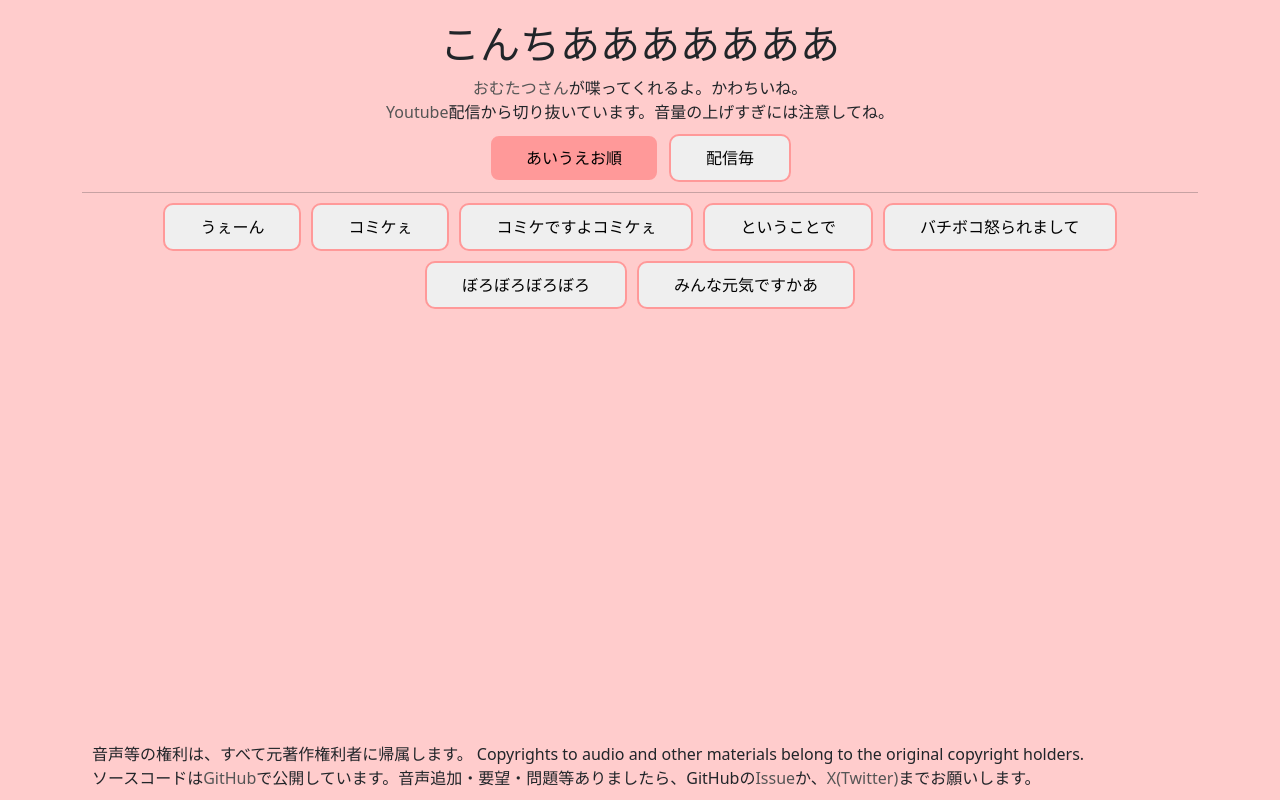
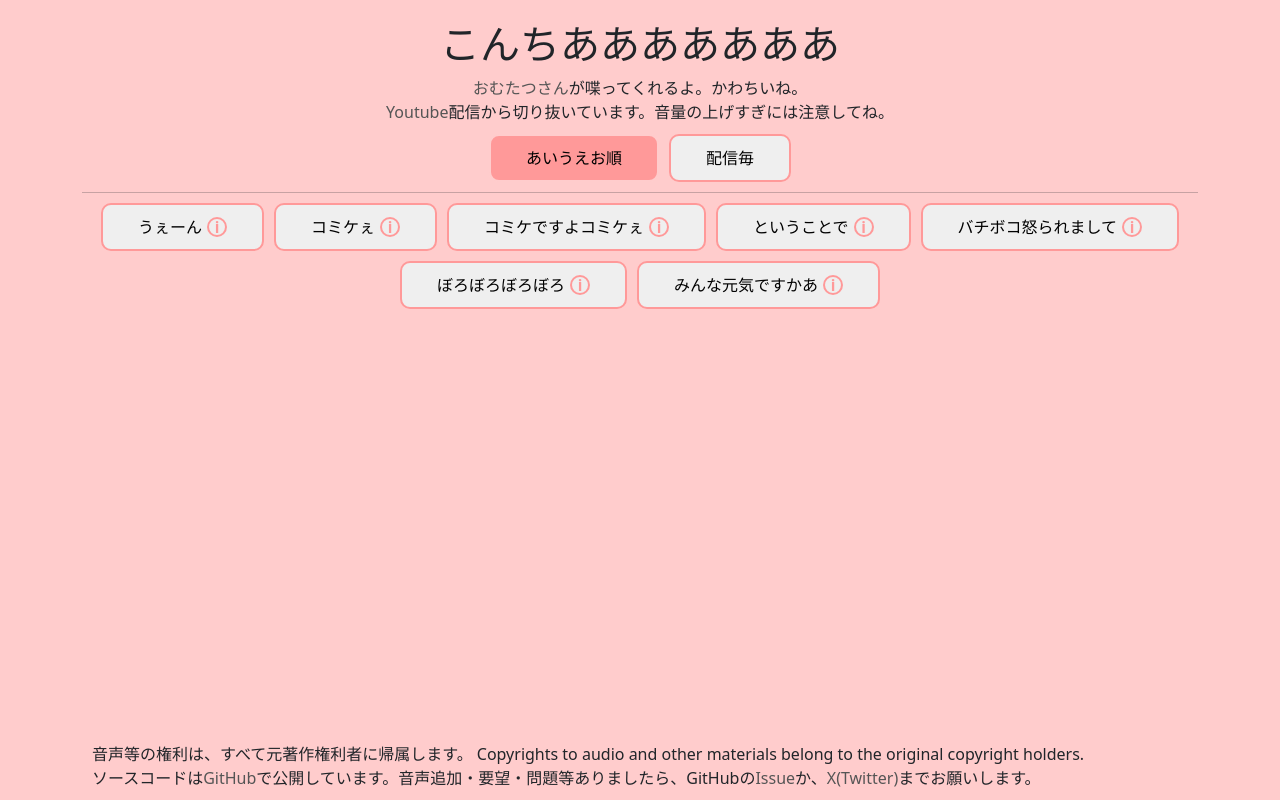
Before and after one commit to waku25/omutatsu-button, a Next.js app: page / in a window 1280 px wide. Built offline with nearby package versions, Linux system fonts and the light colour scheme.

Commit message:
配信へのリンクとツールチップ追加

```diff
--- /dev/null
+++ b/components/Platform.ts
@@ -0,0 +1,7 @@
+export const PLATFORM = {
+  youtube: 'https://youtube.com/',
+  twitch: 'https://www.twitch.tv/',
+  unknown: ' '
+} as const
+
+export type Platform = (typeof PLATFORM)[keyof typeof PLATFORM]
--- a/components/SoundButton.tsx
+++ b/components/SoundButton.tsx
@@ -1,15 +1,19 @@
 import React from 'react'
+import Tooltip from './Tooltip'
+import { StreamList } from './StreamList'
 
 interface SoundButtonProps {
   fileName: string
   streamer: string
   display: string
+  streamId: string
 }
 
 const SoundButton: React.FC<SoundButtonProps> = ({
   fileName,
   streamer,
   display,
+  streamId,
 }) => {
   const soundFilePath = `/sounds/${streamer}/${fileName}.mp3`
   const handleButtonClick = () => {
@@ -17,7 +21,19 @@ const SoundButton: React.FC<SoundButtonProps> = ({
     const audio = new Audio(soundFilePath)
     audio.play()
   }
-  return <button onClick={handleButtonClick}>{display}</button>
+  const streamInfo = StreamList.find((item) => item.stream === streamId)
+  const streamName = streamInfo ? streamInfo.title : ''
+  const streamPlatform = streamInfo ? streamInfo.platform : ' '
+  return (
+    <button onClick={handleButtonClick}>
+      {display}
+      <Tooltip
+        name={streamName}
+        streamId={streamId}
+        platform={streamPlatform}
+      ></Tooltip>
+    </button>
+  )
 }
 
 export default SoundButton
--- /dev/null
+++ b/components/StreamList.ts
@@ -0,0 +1,14 @@
+import { PLATFORM } from './Platform'
+
+export const StreamList = [
+  {
+    stream: 'v3A7O6rhylY',
+    title: '🌼コミケェ！の情報お届けします🌼 ',
+    platform: PLATFORM.youtube,
+  },
+  {
+    stream: 'P2Sjpd6T1Cw',
+    title: 'おきた！！！！お話！！！！！ ',
+    platform: PLATFORM.youtube,
+  },
+]
--- /dev/null
+++ b/components/Tooltip.tsx
@@ -0,0 +1,43 @@
+import React from 'react'
+import { useState } from 'react'
+import OpenNewTab from './OpenNewTab'
+import styles from '../styles/Tooltip.module.css'
+import { Platform, PLATFORM } from './Platform'
+
+interface TooltipProps {
+  name: string
+  streamId: string
+  platform: Platform
+}
+
+const Tooltip: React.FC<TooltipProps> = ({ name, streamId, platform }) => {
+  const [showTooltip, setShowTooltip] = useState(false)
+  let url = ''
+  switch (platform) {
+    case PLATFORM.twitch:
+      url = platform + 'videos/' + streamId
+      break
+    case PLATFORM.youtube:
+      url = platform + 'watch?v=' + streamId
+      break
+    default:
+      break
+  }
+  return (
+    <span
+      className={styles.tooltip}
+      onMouseEnter={() => setShowTooltip(true)}
+      onMouseLeave={() => setShowTooltip(false)}
+    >
+      <i className={styles.icon}></i>
+      <span
+        className={styles.tooltipText}
+        onMouseEnter={() => setShowTooltip(true)}
+      >
+        {showTooltip && <OpenNewTab url={url} display={name} />}
+      </span>
+    </span>
+  )
+}
+
+export default Tooltip
--- a/components/streamer/OmutatsuButtonList.tsx
+++ b/components/streamer/OmutatsuButtonList.tsx
@@ -2,37 +2,37 @@ const OmutatsuButtonInfoList = [
   {
     fileName: 'v3A7O6rhylY_komike',
     display: 'コミケぇ',
-    stream: 'v3A7O6rhylY',
+    streamId: 'v3A7O6rhylY',
   },
   {
     fileName: 'v3A7O6rhylY_wenwen',
     display: 'うぇーん',
-    stream: 'v3A7O6rhylY',
+    streamId: 'v3A7O6rhylY',
   },
   {
     fileName: 'v3A7O6rhylY_komikedesuyo',
     display: 'コミケですよコミケぇ',
-    stream: 'v3A7O6rhylY',
+    streamId: 'v3A7O6rhylY',
   },
   {
     fileName: 'v3A7O6rhylY_toiukotode',
     display: 'ということで',
-    stream: 'v3A7O6rhylY',
+    streamId: 'v3A7O6rhylY',
   },
   {
     fileName: 'v3A7O6rhylY_batiboko',
     display: 'バチボコ怒られまして',
-    stream: 'v3A7O6rhylY',
+    streamId: 'v3A7O6rhylY',
   },
   {
     fileName: 'v3A7O6rhylY_boroboro',
     display: 'ぼろぼろぼろぼろ',
-    stream: 'v3A7O6rhylY',
+    streamId: 'v3A7O6rhylY',
   },
   {
     fileName: 'v3A7O6rhylY_genkidesuka',
     display: 'みんな元気ですかあ',
-    stream: 'v3A7O6rhylY',
+    streamId: 'v3A7O6rhylY',
   },
 ]
 
--- a/pages/index.tsx
+++ b/pages/index.tsx
@@ -25,7 +25,7 @@ const OmutatsuPage = () => {
     const sortedList = [...list].sort((a, b) =>
       sortOrder === 'display'
         ? a.display.localeCompare(b.display)
-        : a.stream.localeCompare(b.stream),
+        : a.streamId.localeCompare(b.streamId),
     )
     return sortedList
   }
--- /dev/null
+++ b/styles/Tooltip.module.css
@@ -0,0 +1,46 @@
+.tooltip {
+  position: relative;
+  display: inline-block;
+  padding-left: 5px;
+}
+.tooltip .icon::before {
+  content: 'i';
+  font-size: 95%;
+  font-weight: bold;
+  color: var(--sub-omutatsu-color);
+  font-style: normal;
+  display: inline-block;
+  width: 20px; /* アイコンの幅 */
+  height: 20px; /* アイコンの高さ */
+  border-radius: 50%; /* アイコンの丸み */
+  border: solid 2px var(--sub-omutatsu-color);
+  text-align: center;
+  line-height: 16px; /* アイコンの垂直中央揃え */
+  cursor: pointer; /* カーソルをポインターに変更 */
+}
+.tooltip .tooltipText {
+  visibility: hidden;
+  width: 180px; /* 吹き出しの幅 */
+  background-color: #555; /* 吹き出しの背景色 */
+  color: #fff; /* 吹き出しのテキスト色 */
+  text-align: center;
+  border-radius: 6px; /* 吹き出しの丸み */
+  padding: 10px 10px; /* 吹き出しの内側の余白 */
+  position: absolute;
+  z-index: 1;
+  bottom: 100%; /* 吹き出しをアイコンの下に配置 */
+  left: 50%; /* 吹き出しをアイコンの真ん中に配置 */
+  margin-left: -90px; /* 吹き出しをアイコンの真ん中に配置 */
+  opacity: 0;
+  transition: opacity 0.3s; /* オーバーフロー時のアニメーション */
+}
+
+.tooltip .tooltipText a,
+.tooltip .tooltipText a:hover {
+  color: #fff;
+}
+
+.tooltip:hover .tooltipText {
+  visibility: visible;
+  opacity: 1;
+}
--- a/styles/main.scss
+++ b/styles/main.scss
@@ -1,12 +1,15 @@
-$main-color: #ffcccc;
-$sub-color: #ff9999;
+:root {
+  --main-omutatsu-color: #ffcccc;
+  --sub-omutatsu-color: #ff9999;
+}
+
 *,
 ::after,
 ::before {
   box-sizing: border-box;
 }
 body {
-  background-color: $main-color;
+  background-color: var(--main-omutatsu-color);
   .container {
     height: 100vh;
     display: flex;
@@ -29,11 +32,11 @@ body {
         border-style: solid;
         border-width: 2px;
         border-radius: 10px;
-        border-color: $sub-color;
+        border-color: var(--sub-omutatsu-color);
       }
       button.selected {
-        background-color: $sub-color;
-        border-color: $main-color;
+        background-color: var(--sub-omutatsu-color);
+        border-color: var(--main-omutatsu-color);
       }
       .selector {
         display: flex;
```
